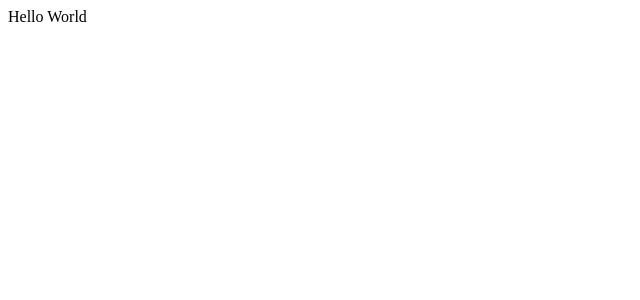
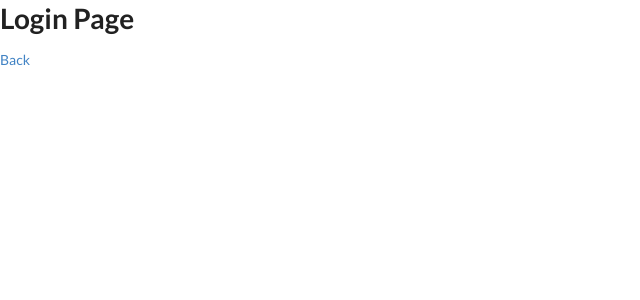
Before and after one commit to ReneB85/bookworm-react, a React (Create React App) app: page /login in a window 1280 px wide. Shown: the top 300 px of the page, without its empty margins (0-640 px from the left). Built offline with nearby package versions, Linux system fonts and the light colour scheme.

Commit message:
React router setup with couple of pages

```diff
--- a/package.json
+++ b/package.json
@@ -4,7 +4,11 @@
   "private": true,
   "dependencies": {
     "react": "^15.6.1",
-    "react-dom": "^15.6.1"
+    "react-dom": "^15.6.1",
+    "react-router": "^4.2.0",
+    "react-router-dom": "^4.2.2",
+    "semantic-ui-css": "^2.2.12",
+    "semantic-ui-react": "^0.73.0"
   },
   "devDependencies": {
     "eslint": "^4.6.1",
--- a/src/App.js
+++ b/src/App.js
@@ -1,5 +1,18 @@
 import React from 'react';
+import { Switch, Route } from 'react-router-dom';
+import { BrowserRouter } from 'react-router-dom';
+import HomePage from "./components/pages/HomePage";
+import LoginPage from "./components/pages/LoginPage";
 
-const App = () => <div>Hello World</div>;
+
+
+const App = () => (
+    <BrowserRouter>
+        <Switch>
+            <Route path="/" exact component={HomePage} />
+            <Route path="/login" exact component={LoginPage} />
+        </Switch>
+    </BrowserRouter>
+);
 
 export default App;
--- /dev/null
+++ b/src/components/pages/HomePage.js
@@ -0,0 +1,12 @@
+import React from 'react';
+import {Link} from "react-router-dom";
+
+
+const HomePage = () => (
+    <div>
+        <h1>Home Page</h1>
+        <Link to="/login">Login</Link>
+    </div>
+);
+
+export default HomePage;
--- /dev/null
+++ b/src/components/pages/LoginPage.js
@@ -0,0 +1,12 @@
+import React from "react";
+import {Link} from "react-router-dom";
+
+const LoginPage = () =>
+(
+    <div>
+        <h1>Login Page</h1>
+        <Link to="/" >Back</Link>
+    </div>
+);
+
+export default LoginPage;
```
Also changed, not shown: src/index.js (+6 -1 lines), 1 other file (tests, documents, lock files or other folders).
